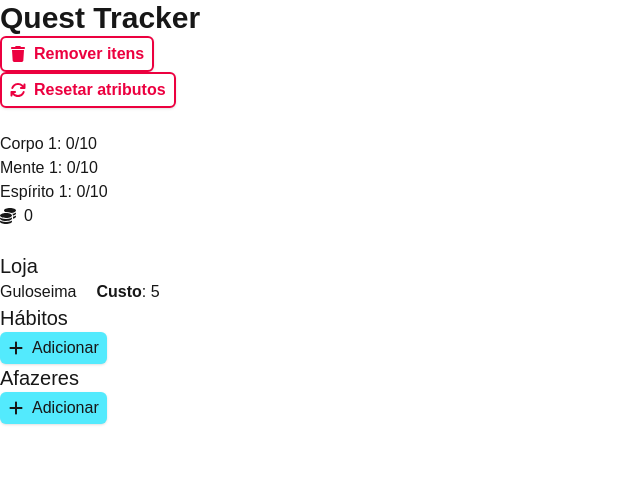
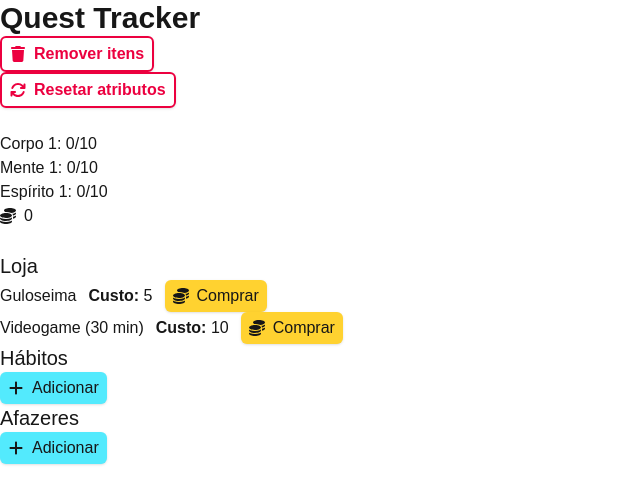
Before and after one commit to gab-souza-martins/gamified-habit-tracker, a Next.js app: page / in a window 1280 px wide. Shown: the top 504 px of the page, without its empty margins (0-640 px from the left). Built offline with nearby package versions, Linux system fonts and the light colour scheme.

Commit message:
Criado useState em Shop.tsx para a lista de itens, que agora é usado para mostrar os itens. Também foi criado botão de comprar, ainda sem funcionalidade

```diff
--- a/src/app/Components/Shop.tsx
+++ b/src/app/Components/Shop.tsx
@@ -1,14 +1,35 @@
+import React from "react";
+import { FaCoins } from "react-icons/fa6";
+import ShopItem from "../Types/ShopItem";
+
 const Shop = () => {
+   const [itemList, setItemList] = React.useState<ShopItem[]>([
+      { id: crypto.randomUUID(), name: "Guloseima", cost: 5 },
+      { id: crypto.randomUUID(), name: "Videogame (30 min)", cost: 10 },
+   ]);
+
    return (
       <>
          <h2 className="text-xl">Loja</h2>
 
-         <div className="flex items-center gap-5">
-            <span>Guloseima</span>
-            <span>
-               <strong>Custo</strong>: 5
-            </span>
-         </div>
+         {itemList.map((i) => (
+            <div key={i.id} className="flex items-center gap-3">
+               <span>{i.name}</span>
+               <span>
+                  <strong>Custo:</strong> {i.cost}
+               </span>
+               <button
+                  //    onClick={() => setIsAddFormOpen(true)}
+                  aria-label="Comprar item"
+                  className="cursor-pointer rounded-md flex items-center gap-2 py-1 px-2
+                         bg-amber-300 shadow-sm hover:bg-amber-400 hover:shadow-xl transition duration-75 ease-in-out
+                         active:bg-amber-500 active:shadow-md focus:outline-2 focus:outline-amber-300 focus:outline-offset-2"
+               >
+                  <FaCoins />
+                  <span>Comprar</span>
+               </button>
+            </div>
+         ))}
       </>
    );
 };
--- /dev/null
+++ b/src/app/Types/ShopItem.tsx
@@ -0,0 +1,7 @@
+interface ShopItem {
+   id: string;
+   name: string;
+   cost: number;
+}
+
+export default ShopItem;
```
